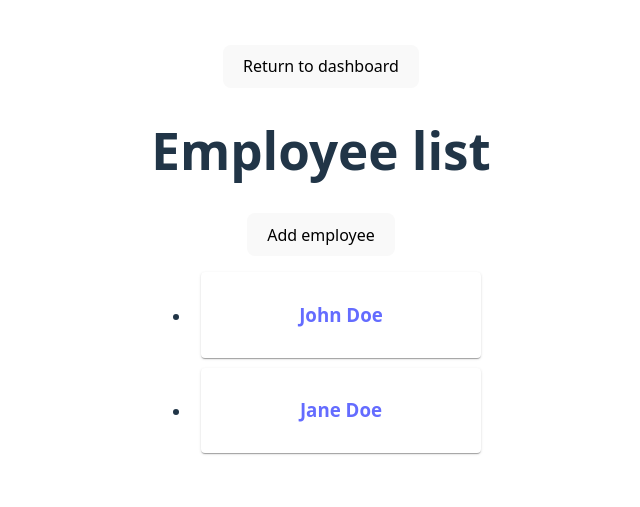
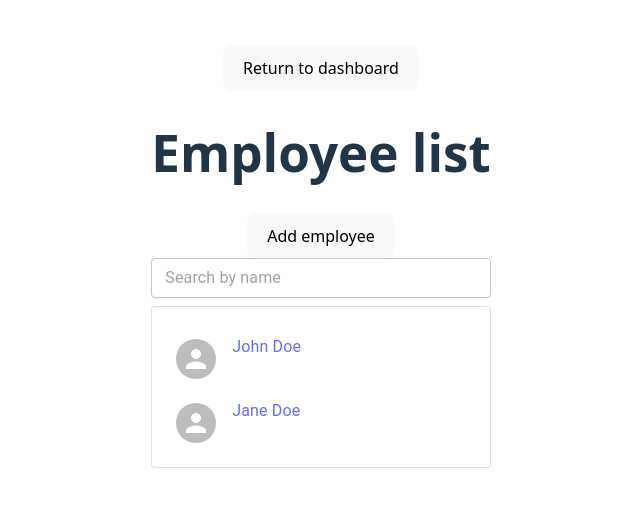
Before and after one commit to Nitaivs/Aclaro, a React (Vite) app in the folder frontend/JSFrontend/: page /employees in a window 1280 px wide. Shown: the part 143-650 px from the top of the page, without its empty margins (319-959 px from the left). Built offline with nearby package versions, Linux system fonts and the light colour scheme; no server answers.

Commit message:
feat: add employee search functionality and update display in EmployeeListPage

```diff
--- a/frontend/JSFrontend/src/components/EmployeeListPage.jsx
+++ b/frontend/JSFrontend/src/components/EmployeeListPage.jsx
@@ -2,7 +2,18 @@ import {use, useState} from "react";
 import {EmployeeContext} from "../Context/EmployeeContext/EmployeeContext.jsx";
 import AddEmployeeDialog from "./AddEmployeeDialog.jsx";
 import {Link} from "react-router";
-import {Card, Alert, AlertTitle} from "@mui/material";
+import {
+  Alert,
+  AlertTitle,
+  TextField,
+  Paper,
+  List,
+  ListItem,
+  ListItemText,
+  ListItemAvatar,
+  Avatar,
+  Divider
+} from "@mui/material";
 import Collapse from "@mui/material/Collapse";
 
 /**
@@ -16,6 +27,12 @@ export default function EmployeeListPage() {
   const [isAddEmployeeDialogOpen, setIsAddEmployeeDialogOpen] = useState(false);
   const [showErrorAlert, setShowErrorAlert] = useState(false);
   const [errorMessage, setErrorMessage] = useState("");
+  const [filterString, setFilterString] = useState("");
+
+  // Filter employees based on the filterString
+  const filtered = employees.filter(emp =>
+    (emp?.name || '').toLowerCase().includes(filterString.trim().toLowerCase())
+  );
 
   async function handleAddEmployee(name) {
     try {
@@ -53,21 +70,52 @@ export default function EmployeeListPage() {
         </Alert>
       </Collapse>
 
-      <ul>
-        {employees.map(employee => (
-          <li key={employee.id}>
-            <Card
-              style={{margin: '10px', padding: '10px'}}
-            >
-              <Link to={`/employees/${employee.id}`}>
-                <h3>
-                  {employee.name}
-                </h3>
-              </Link>
-            </Card>
-          </li>
-        ))}
-      </ul>
+      {/* Search Field */}
+      <TextField
+        value={filterString}
+        onChange={(e) => setFilterString(e.target.value)}
+        placeholder="Search by name"
+        fullWidth
+        size="small"
+        color="white"
+        sx={{
+          mb: 1,
+          '& .MuiInputBase-root': {
+            backgroundColor: 'white',
+            borderRadius: 1,
+          },
+        }}
+      />
+
+      <Paper variant="outlined" sx={{p: 1}}>
+        <List>
+          {filtered.length === 0 ? (
+            <ListItem>
+              <ListItemText
+                primary="No employees found"
+                secondary={filterString ? `No employees match "${filterString}".` : "There are currently no employees to display."}
+              />
+            </ListItem>
+          ) : (
+            filtered.map((emp, idx) => (
+
+              <div key={emp.id ?? idx}>
+                <Link to={`/employees/${emp.id}`}>
+                  <ListItem alignItems="flex-start">
+                    <ListItemAvatar>
+                      <Avatar></Avatar>
+                    </ListItemAvatar>
+                    <ListItemText
+                      primary={emp?.name}
+                    />
+                    {idx < filtered.length - 1 && <Divider component="li"/>}
+                  </ListItem>
+                </Link>
+              </div>
+            ))
+          )}
+        </List>
+      </Paper>
     </div>
   )
 }
```
